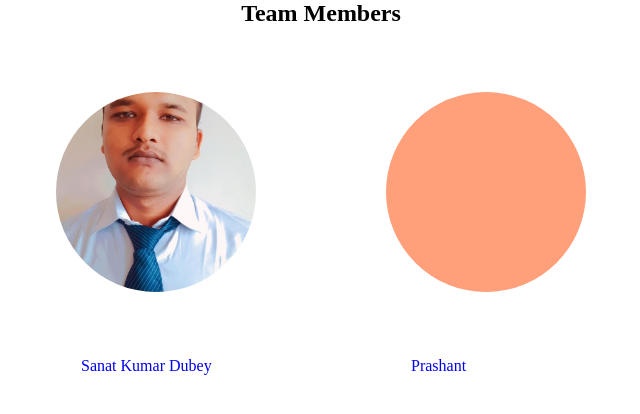
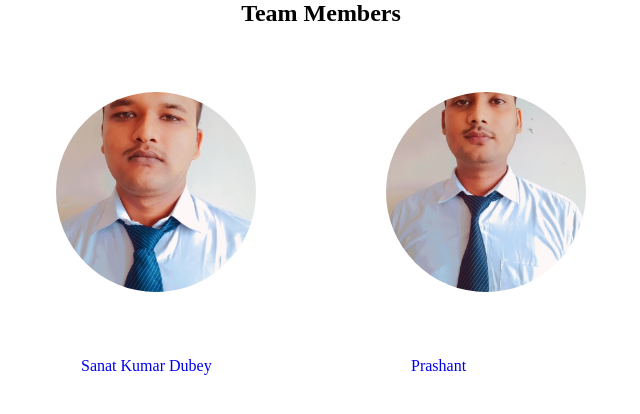
Before and after one commit to Sanat0412/Resume_Builder-Mini-Project, a PHP site: page /aboutUs.php in a window 1280 px wide. Shown: the part 100-514 px from the top of the page, without its empty margins (319-959 px from the left). Run offline with PHP 8.4, Linux system fonts and the light colour scheme.

Commit message:
fixed bugs

```diff
--- a/aboutUs.css
+++ b/aboutUs.css
@@ -46,7 +46,7 @@
 
 #circle2 {
     margin: 65px;
-    background-image: url(#);
+    background-image: url(1637815456596.jpg);
     background-position: center;
     background-size: cover;
 
```
Also changed, not shown: 1637815456596.jpg (added).
